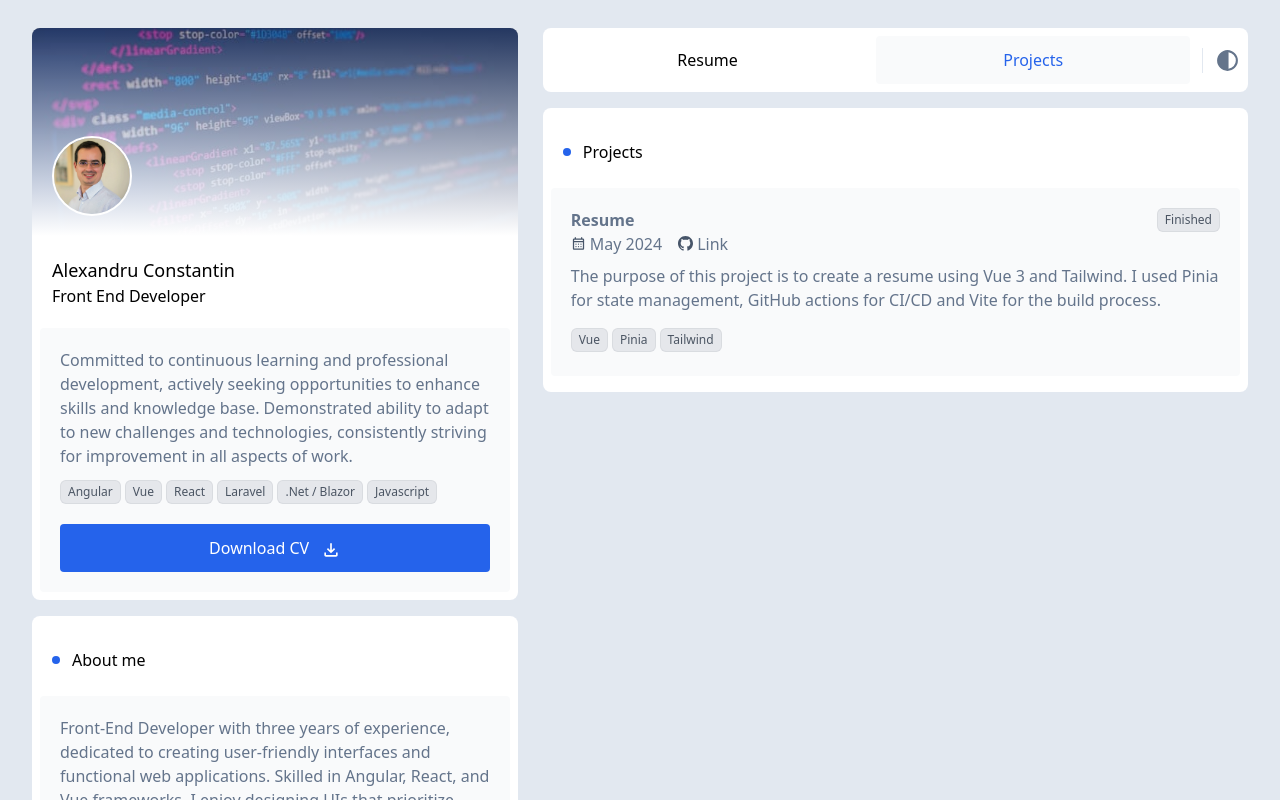
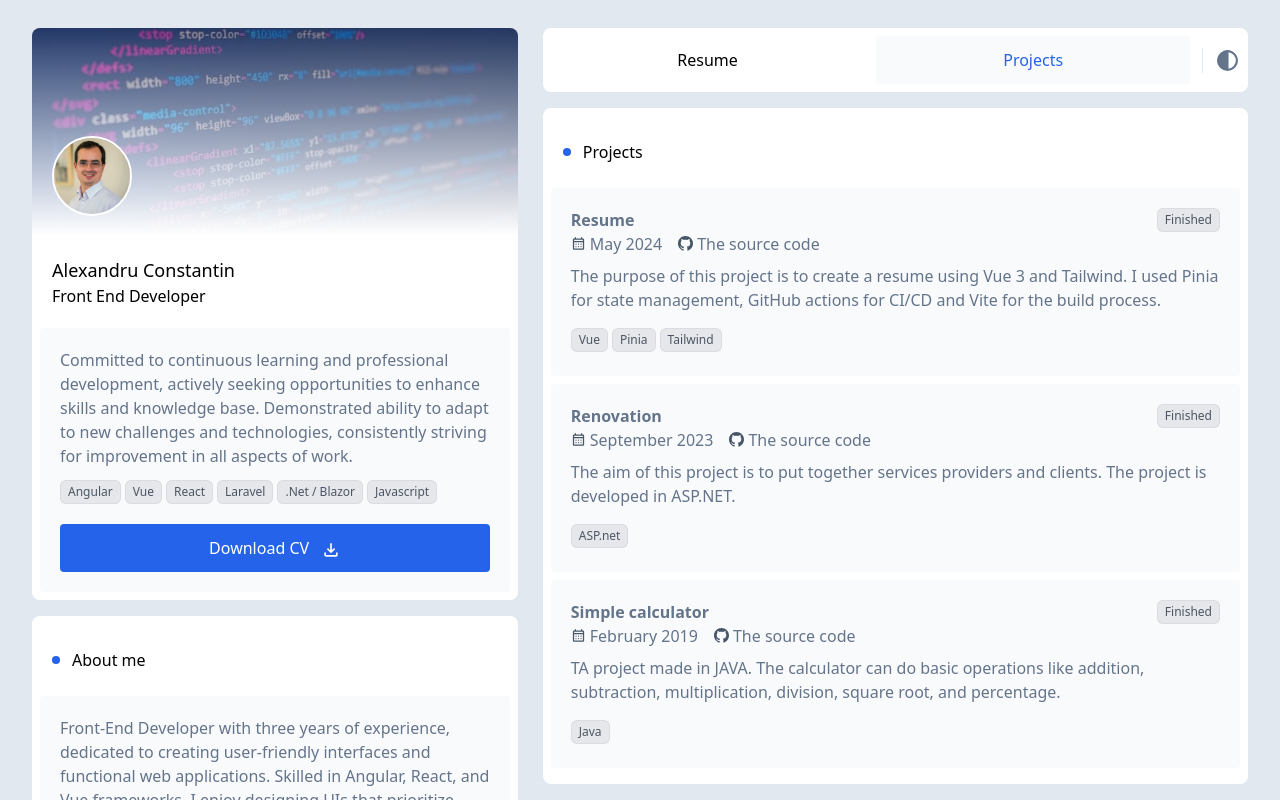
Before and after one commit to alexandru-constantin-hub/Resume, a Vue app: page / in a window 1280 px wide. Both pictures are taken after a click on the button "Projects". Shown: the top 800 px of the page. Built offline with nearby package versions, Linux system fonts and the light colour scheme.

Commit message:
Update projects

```diff
--- a/src/mainStore.js
+++ b/src/mainStore.js
@@ -72,6 +72,24 @@ export const useStore = defineStore('mainStore', {
           gitHubLink: 'https://github.com/alexandru-constantin-hub/Resume',
           status: 'Finished',
           techStack: ['Vue', 'Pinia', 'Tailwind']
+        },
+        {
+          name: 'Renovation',
+          description:
+            'The aim of this project is to put together services providers and clients. The project is developed in ASP.NET.',
+          date: 'September 2023',
+          gitHubLink: 'hhttps://github.com/alexandru-constantin-hub/renovation',
+          status: 'Finished',
+          techStack: ['ASP.net']
+        },
+        {
+          name: 'Simple calculator',
+          description:
+            'TA project made in JAVA. The calculator can do basic operations like addition, subtraction, multiplication, division, square root, and percentage.',
+          date: 'February 2019',
+          gitHubLink: 'hhttps://github.com/alexandru-constantin-hub/renovation',
+          status: 'Finished',
+          techStack: ['Java']
         }
       ],
       technologies: ['Angular', 'Vue', 'React', 'Laravel', '.Net / Blazor', 'Javascript'],
--- a/src/views/Projects.vue
+++ b/src/views/Projects.vue
@@ -22,7 +22,7 @@ const store = useStore()
         </div>
         <div class="flex">
           <GitHub :width="15" :height="15" class="mt-1 mr-1 fill-slate-600" />
-          <a :href="project.gitHubLink" target="_blank">Link</a>
+          <a :href="project.gitHubLink" target="_blank">The source code</a>
         </div>
       </div>
       <div class="my-2">
```
